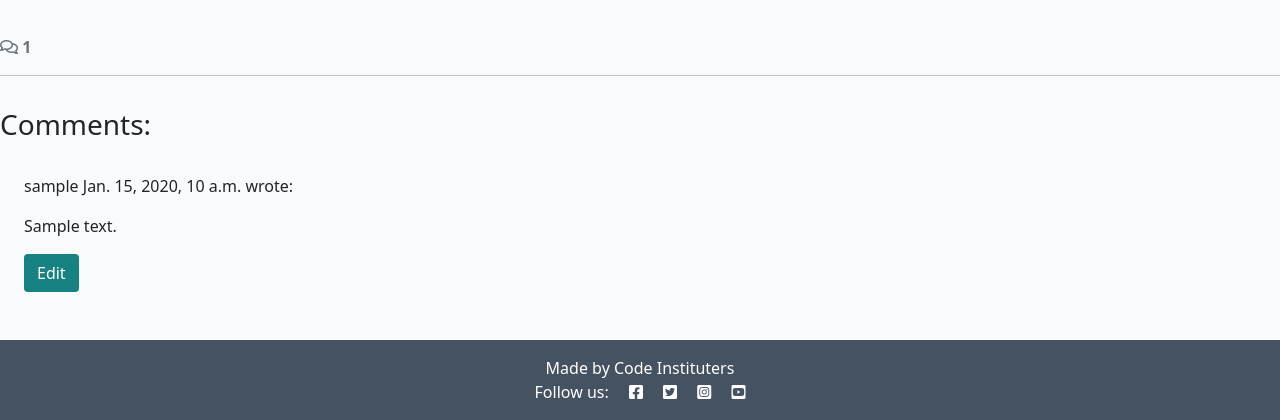
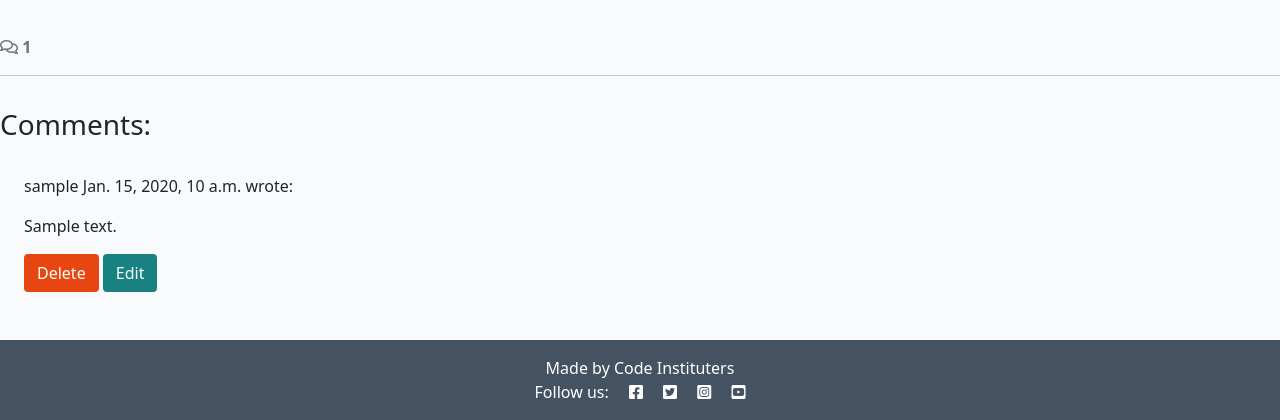
Before and after one commit to unqe/Django_blog, a Django app: a page that uses blog/templates/blog/post_detail.html in a window 1280 px wide. Shown: the part 909-1329 px from the top of the page. Run offline with Django 4.2, Linux system fonts and the light colour scheme; a user stored in the database is signed in; tables that the repository leaves empty hold one stand-in row (values such as "Sample post"); some libraries are stand-ins or nearby versions.

Commit message:
Add comment delete view, URL, template buttons + modal and JS handlers

```diff
--- a/blog/templates/blog/post_detail.html
+++ b/blog/templates/blog/post_detail.html
@@ -85,6 +85,7 @@
                     </p>
                     {% endif %}
                     {% if user.is_authenticated and comment.author == user %}
+                    <button class="btn btn-delete" comment_id="{{ comment.id }}">Delete</button>
                     <button class="btn btn-edit" comment_id="{{ comment.id }}">Edit</button>
                     {% endif %}
                 </div>
@@ -93,6 +94,25 @@
             </div>
         </div>
     </div>
+    <!-- Delete confirmation modal -->
+    <div class="modal fade" id="deleteModal" tabindex="-1" aria-labelledby="deleteModalLabel" aria-hidden="true">
+        <div class="modal-dialog">
+            <div class="modal-content">
+                <div class="modal-header">
+                    <h5 class="modal-title" id="deleteModalLabel">Delete comment?</h5>
+                    <button type="button" class="btn-close" data-bs-dismiss="modal" aria-label="Close"></button>
+                </div>
+                <div class="modal-body">
+                    Are you sure you want to delete your comment? This action cannot be undone.
+                </div>
+                <div class="modal-footer">
+                    <button type="button" class="btn btn-secondary" data-bs-dismiss="modal">Close</button>
+                    <a id="deleteConfirm" href="#" class="btn btn-danger">Delete</a>
+                </div>
+            </div>
+        </div>
+    </div>
+
 {% endblock content %}
 
 {% block extras %}
--- a/blog/urls.py
+++ b/blog/urls.py
@@ -4,5 +4,6 @@ from django.urls import path
 urlpatterns = [
     path('', views.PostList.as_view(), name='home'),
     path('<slug:slug>/edit_comment/<int:comment_id>', views.comment_edit, name='comment_edit'),
+    path('<slug:slug>/delete_comment/<int:comment_id>', views.comment_delete, name='comment_delete'),
     path('<slug:slug>/', views.post_detail, name='post_detail'),
 ]
--- a/blog/views.py
+++ b/blog/views.py
@@ -80,3 +80,20 @@ def comment_edit(request, slug, comment_id):
 			messages.add_message(request, messages.ERROR, 'Error updating comment!')
 
 	return HttpResponseRedirect(reverse('post_detail', args=[slug]))
+
+
+def comment_delete(request, slug, comment_id):
+	"""
+	view to delete comment
+	"""
+	queryset = Post.objects.filter(status=1)
+	post = get_object_or_404(queryset, slug=slug)
+	comment = get_object_or_404(Comment, pk=comment_id)
+
+	if comment.author == request.user:
+		comment.delete()
+		messages.add_message(request, messages.SUCCESS, 'Comment deleted!')
+	else:
+		messages.add_message(request, messages.ERROR, 'You can only delete your own comments!')
+
+	return HttpResponseRedirect(reverse('post_detail', args=[slug]))
--- a/static/js/comments.js
+++ b/static/js/comments.js
@@ -2,6 +2,9 @@ const editButtons = document.getElementsByClassName("btn-edit");
 const commentText = document.getElementById("id_body");
 const commentForm = document.getElementById("commentForm");
 const submitButton = document.getElementById("submitButton");
+const deleteModal = new bootstrap.Modal(document.getElementById("deleteModal"));
+const deleteButtons = document.getElementsByClassName("btn-delete");
+const deleteConfirm = document.getElementById("deleteConfirm");
 
 /**
  * Initializes edit functionality for the provided edit buttons.
@@ -23,3 +26,15 @@ for (let button of editButtons) {
     if (commentForm) commentForm.setAttribute("action", `edit_comment/${commentId}/`);
   });
 }
+
+// Wire up delete buttons to open modal and set delete URL
+for (let dbtn of deleteButtons) {
+  dbtn.addEventListener("click", (e) => {
+    let commentId = e.target.getAttribute("comment_id");
+    let base = window.location.pathname;
+    if (!base.endsWith("/")) base += "/";
+    // set href on confirm anchor to the delete endpoint
+    if (deleteConfirm) deleteConfirm.setAttribute("href", base + `delete_comment/${commentId}/`);
+    deleteModal.show();
+  });
+}
```
